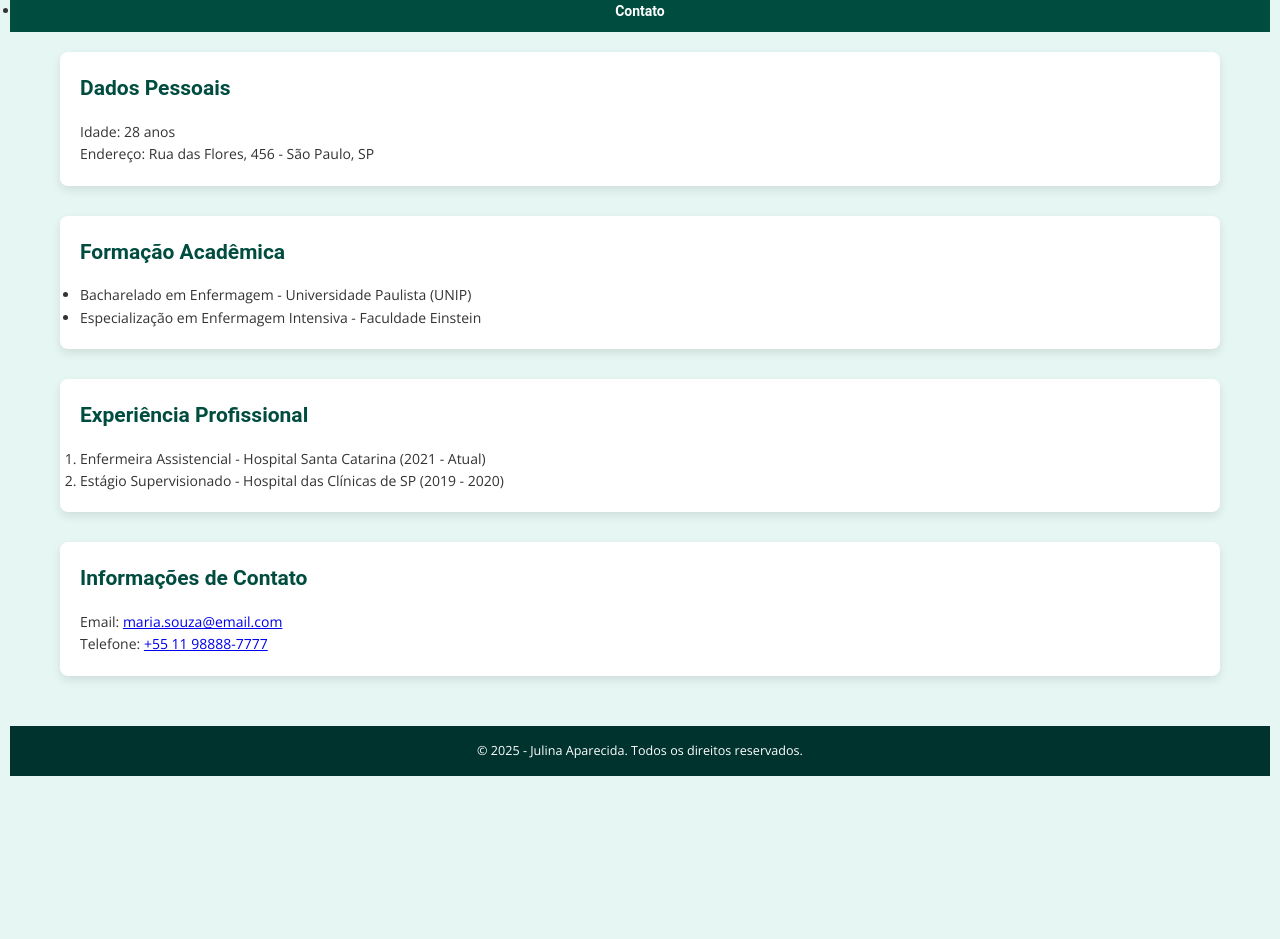
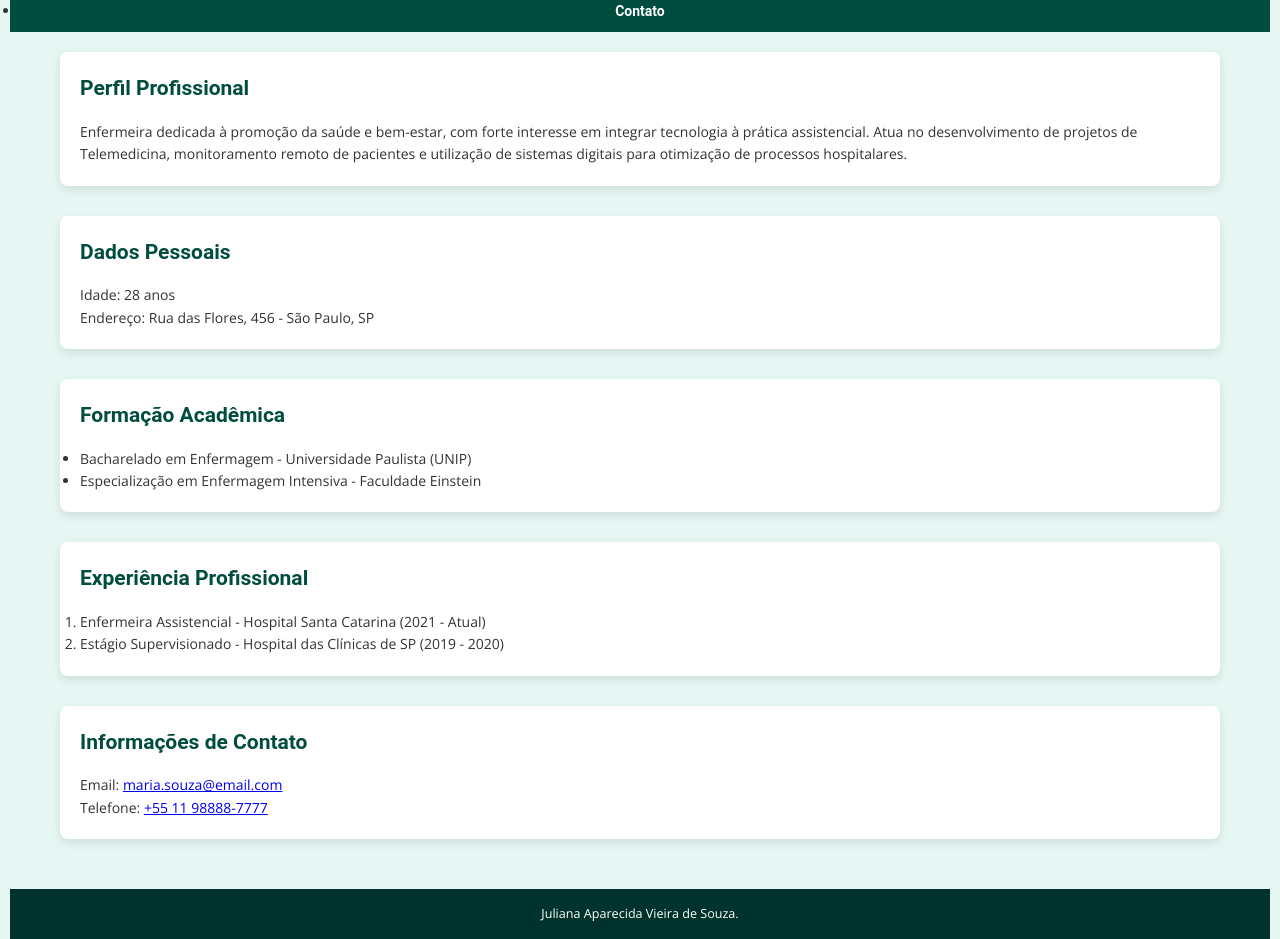
Before and after one commit to 4616Juh/trabalho1-, a plain HTML site: page index.html in a window 1280 px wide. Shown: the part 579-1518 px from the top of the page. Before the commit the page ends 1355 px from the top, so only its background shows below. Drawn offline with nearby package versions, Linux system fonts and the light colour scheme.

Commit message:
Update index.html

```diff
--- a/index.html
+++ b/index.html
@@ -11,13 +11,11 @@
 </head>
 <body>
 
-    <!-- Cabeçalho do site -->
     <header>
         <h1>Maria Andreia Souza</h1>
         <img src="images/avatar.png" alt="Foto da Enfermeira Maria Andreia Souza" width="150">
     </header>
 
-    <!-- Menu de Navegação -->
     <nav>
         <ul>
             <li><a href="galeria.html" class="menu-link">Galeria</a></li>
@@ -25,8 +23,13 @@
         </ul>
     </nav>
 
-    <!-- Conteúdo Principal -->
     <main>
+
+        <section id="perfil-profissional">
+            <h2>Perfil Profissional</h2>
+            <p>Enfermeira dedicada à promoção da saúde e bem-estar, com forte interesse em integrar tecnologia à prática assistencial. Atua no desenvolvimento de projetos de Telemedicina, monitoramento remoto de pacientes e utilização de sistemas digitais para otimização de processos hospitalares.</p>
+        </section>
+
         <section id="dados-pessoais">
             <h2>Dados Pessoais</h2>
             <p>Idade: 28 anos</p>
@@ -54,11 +57,11 @@
             <p>Email: <a href="mailto:maria.souza@email.com">maria.souza@email.com</a></p>
             <p>Telefone: <a href="tel:+5511988887777">+55 11 98888-7777</a></p>
         </section>
+
     </main>
 
-    <!-- Rodapé -->
     <footer>
-        <p>© 2025 - Julina Aparecida. Todos os direitos reservados.</p>
+        <p>Juliana Aparecida Vieira de Souza.</p>
     </footer>
 
 </body>
```
